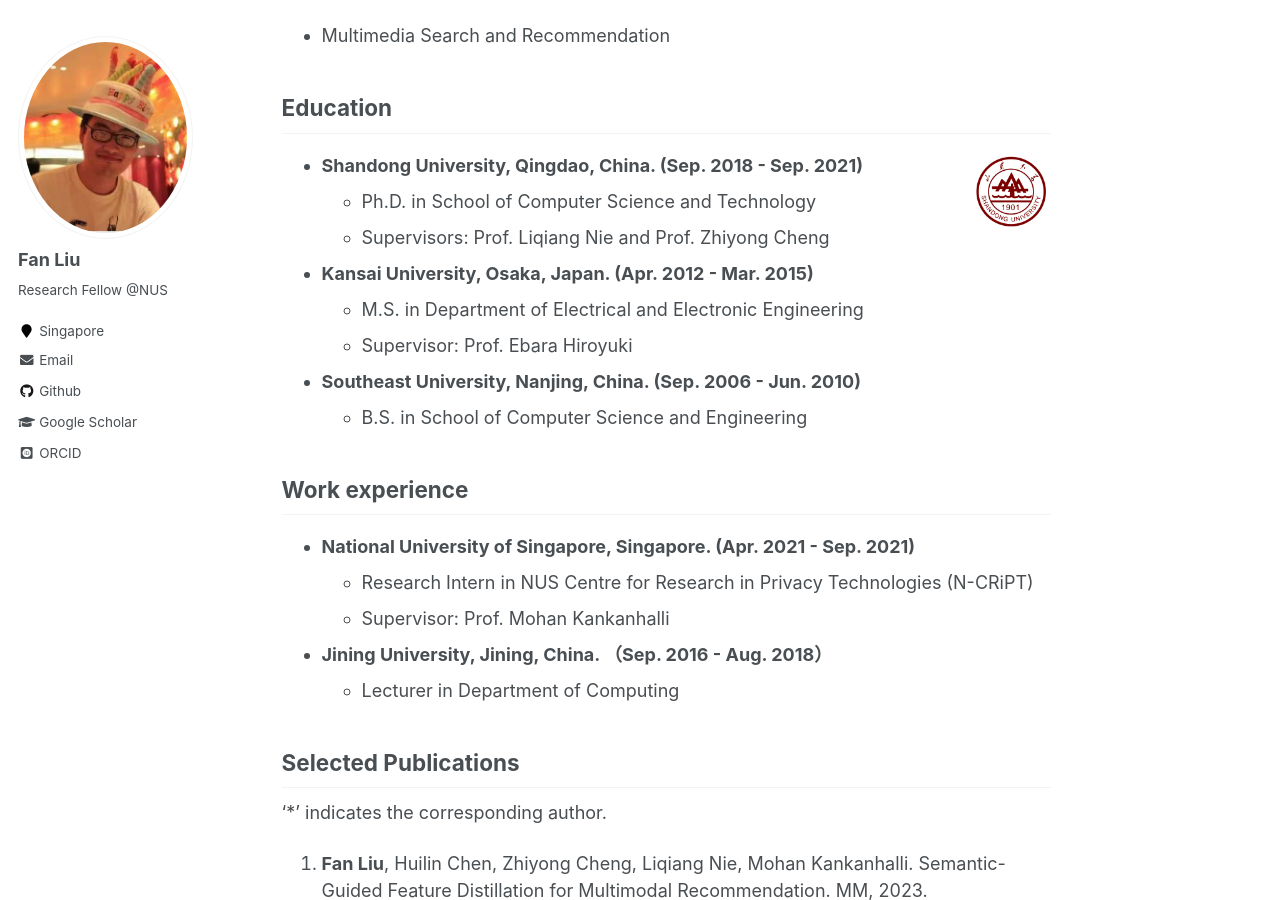
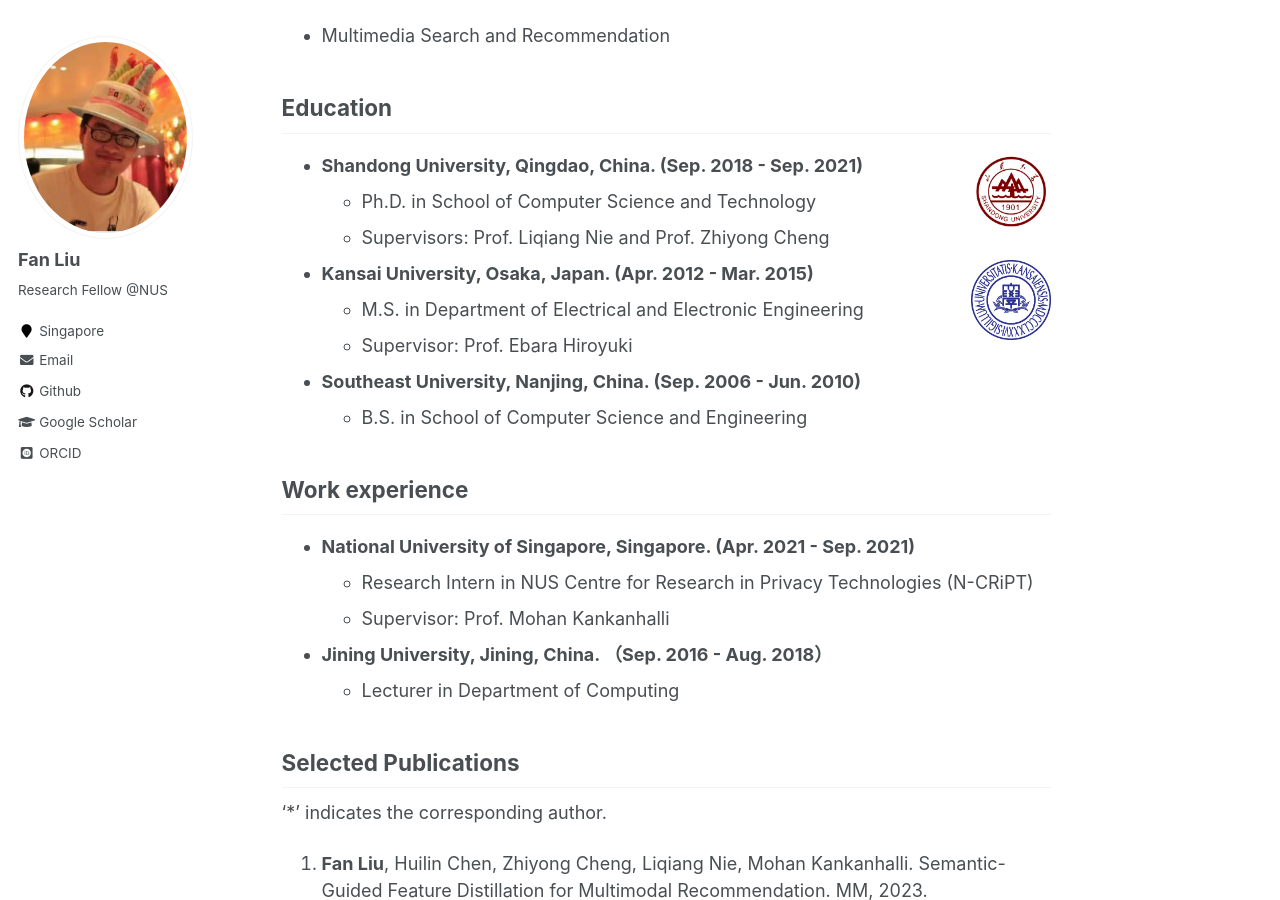
Before and after one commit to liufancs/liufancs.github.io, a Jekyll site: the page built from _pages/about.md, in a window 1280 px wide and 900 px high, scrolled down 523 px. Built offline with Jekyll 4.4.1, drawn with Linux system fonts in a browser that asks for light colours; some web fonts are replaced.

Commit message:
Update about.md

```diff
--- a/_pages/about.md
+++ b/_pages/about.md
@@ -19,7 +19,7 @@ I am currently a Research Fellow with [Prof. Mohan Kankanhalli](https://www.comp
 - **Shandong University, Qingdao, China. (Sep. 2018 - Sep. 2021)** <img align="Right" src="https://github.com/liufancs/liufancs.github.io/blob/main/images/sdu_logo.jpg" width="80" height="80"/>
   - Ph.D. in School of Computer Science and Technology
   - Supervisors: Prof. Liqiang Nie and Prof. Zhiyong Cheng
-- **Kansai University, Osaka, Japan. (Apr. 2012 - Mar. 2015)**
+- **Kansai University, Osaka, Japan. (Apr. 2012 - Mar. 2015)** <img align="Right" src="images/KU_logo.jpg" width="80" height="80"/>
   - M.S. in Department of Electrical and Electronic Engineering
   - Supervisor: Prof. Ebara Hiroyuki
 -  **Southeast University, Nanjing, China. (Sep. 2006 - Jun. 2010)**
```
